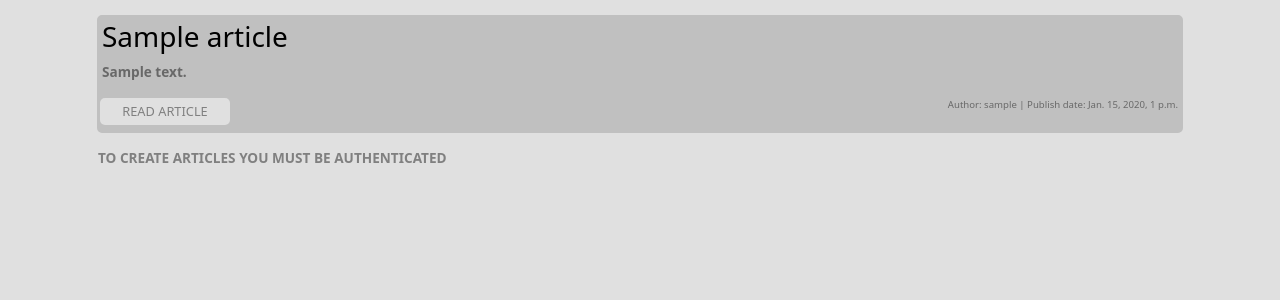
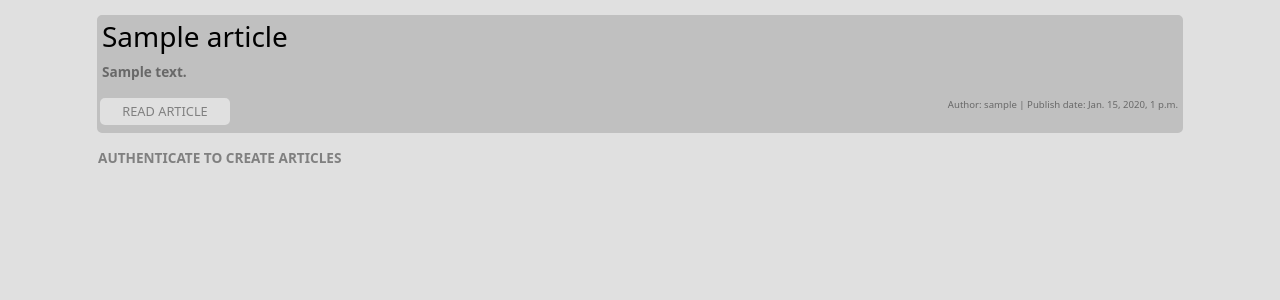
Before and after one commit to pkozhem/django-project-dev1, a Django app: page /news/ in a window 1280 px wide. Shown: the part 48-348 px from the top of the page. Run offline with Django 4.2, Linux system fonts and the light colour scheme; tables that the repository leaves empty hold one stand-in row (values such as "Sample post").

Commit message:
initial commit

```diff
--- a/headproject/newsapp/templates/newsapp/news.html
+++ b/headproject/newsapp/templates/newsapp/news.html
@@ -19,7 +19,7 @@ News
                         READ ARTICLE
                     </button>
                 </div>
-                {% if user == i.author %}
+                {% if user == i.author or user.is_superuser %}
                 <div class="col-auto name-del">
                     <button class="name-update-btn" onclick="window.location.href='{% url 'news-update' i.id %}'">
                         UPDATE ARTICLE
@@ -65,6 +65,6 @@ News
     CREATE ARTICLE
 </button>
 {% else %}
-<p class="name-previewnews" style="color:gray; margin-left: 16px;">TO CREATE ARTICLES YOU MUST BE AUTHENTICATED</p>
+<p class="name-previewnews" style="color:gray; margin-left: 16px;">AUTHENTICATE TO CREATE ARTICLES</p>
 {% endif %}
 {% endblock %}
--- a/headproject/newsapp/views.py
+++ b/headproject/newsapp/views.py
@@ -1,3 +1,4 @@
+from django.contrib.auth import get_user_model
 from django.shortcuts import render, redirect
 from django.http import HttpResponseRedirect
 from .models import Articles
```
